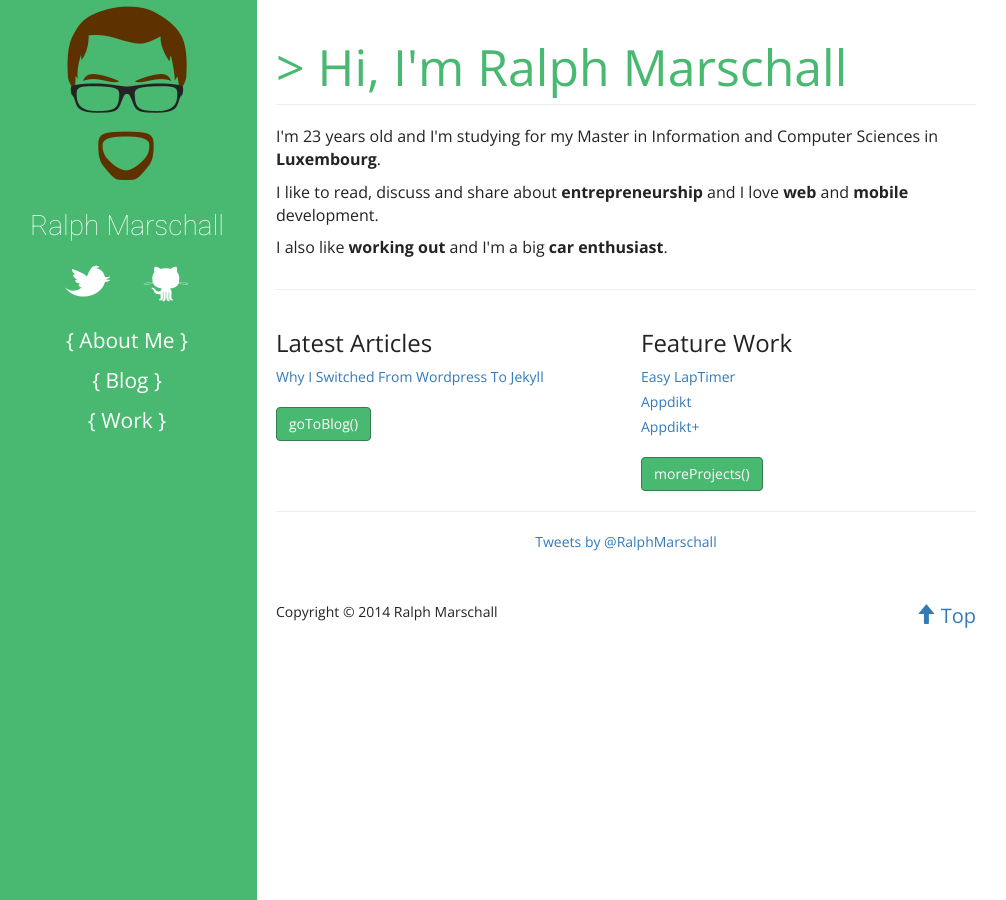
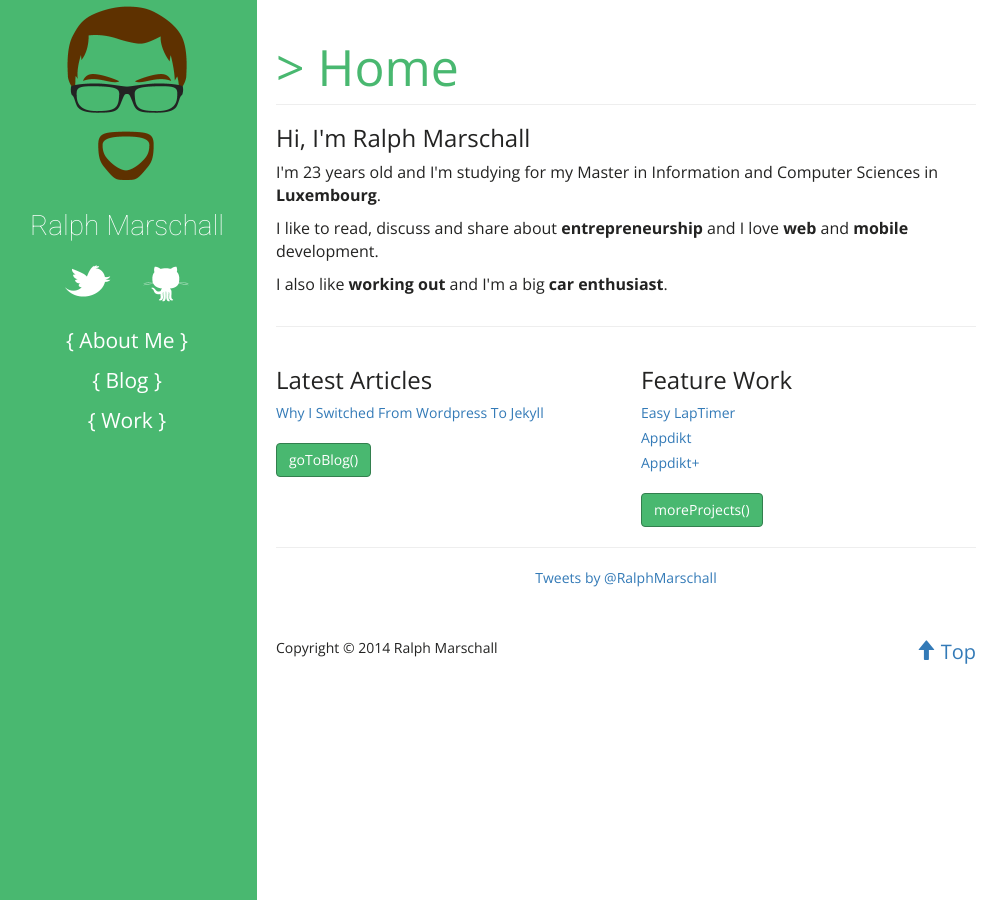
Before and after one commit to Ra1phM/Ra1phM.github.io, a Jekyll site: the page built from index.html, in a window 1280 px wide. Shown: the whole page, without its empty margins (3-1009 px from the left). Built offline with Jekyll 4.4.1, drawn with Linux system fonts in a browser that asks for light colours; nearby versions of some CDN libraries; comment, search, counter and statistics services are not loaded.

Commit message:
Changed index page

```diff
--- a/index.html
+++ b/index.html
@@ -1,11 +1,12 @@
 ---
 layout: default
-title: Hi, I'm Ralph Marschall
+title: Home
 ---
 <script type="text/javascript">
     var age = (new Date()).getFullYear()-1991;
 </script>
 <div id="about-me">
+    <h3>Hi, I'm Ralph Marschall</h3>
     <p>
         I'm <script type="text/javascript">document.write(age)</script> years old and I'm studying for my Master in Information and Computer Sciences in <strong>Luxembourg</strong>.
     </p>
```
